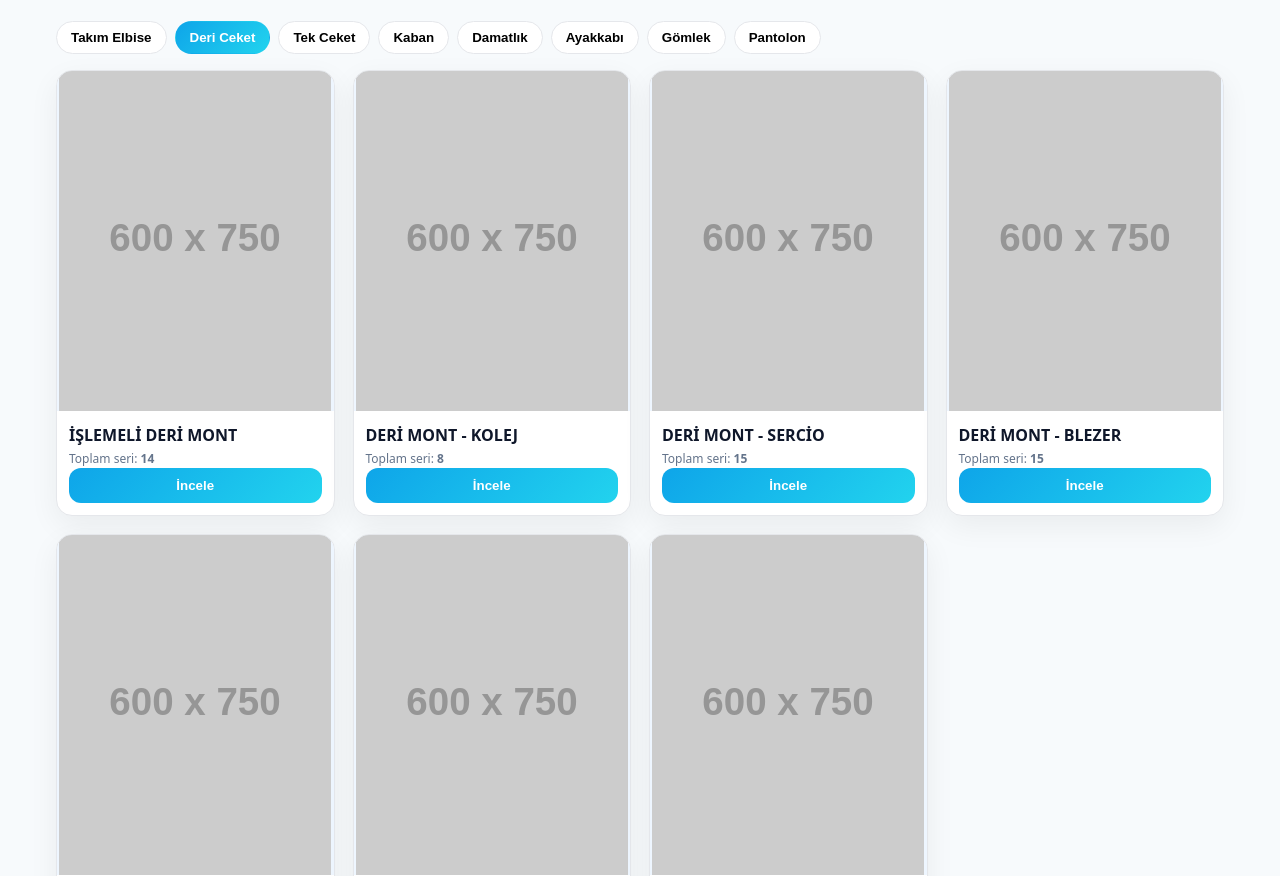
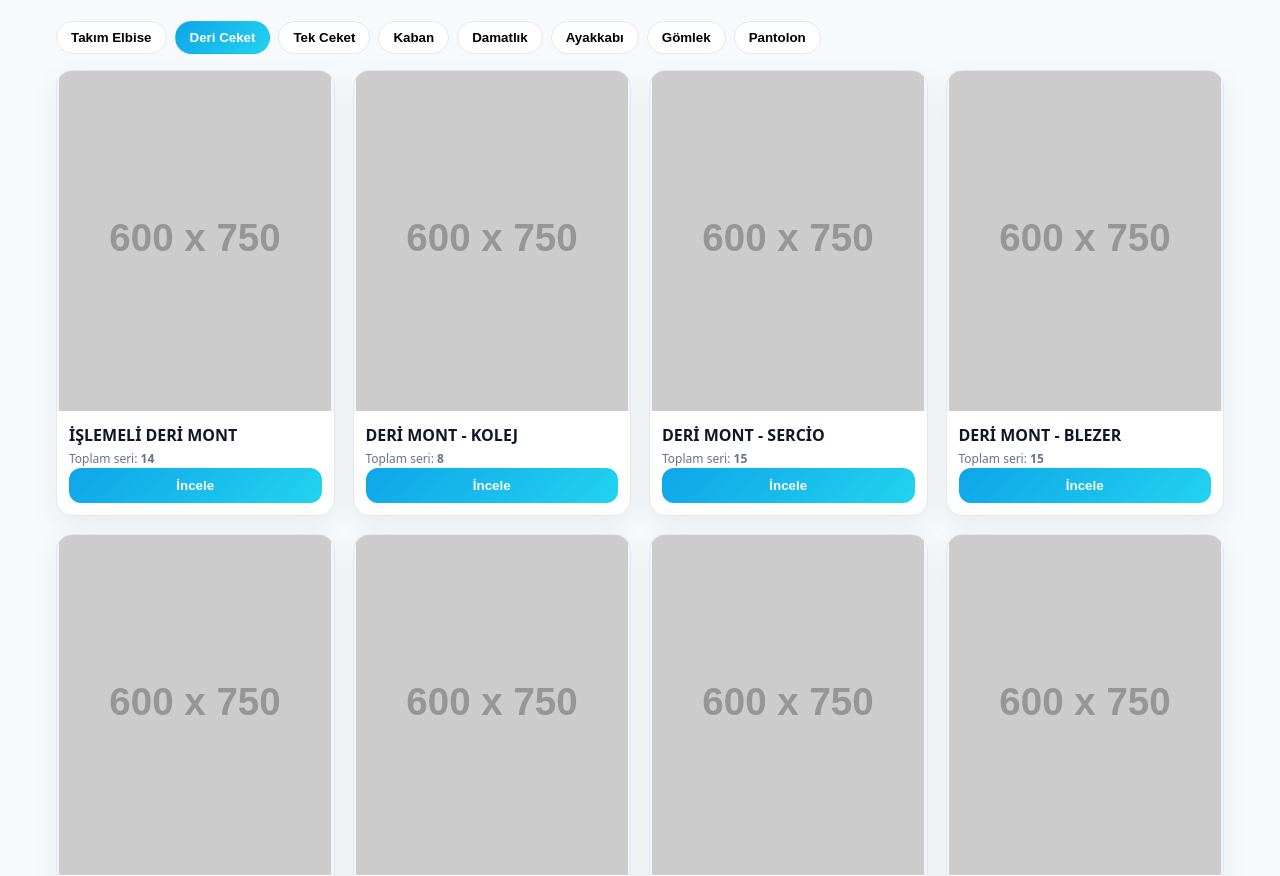
Before and after one commit to aksekilibekir4/Wenitto, a plain HTML site: page index.html in a window 1280 px wide. Shown: the part 76-952 px from the top of the page. Drawn offline with Linux system fonts and the light colour scheme; placeholder pictures from the web are drawn by us.

Commit message:
Update index.html

```diff
--- a/index.html
+++ b/index.html
@@ -229,6 +229,50 @@ const MODELS = [
     ]
   },
 
+  {
+    cat:"Deri Ceket",
+    model:"WN04RF006",
+    name:"DERİ MONT İ.MODEL",
+    sizes:[...SIZE_SET],
+    variants:[
+      { color:"Kahve",  sku:"WN04RF006-KAH",  img:"https://via.placeholder.com/600x750?text=WN04SF053-KAH",
+        stockMap:{ "2XL":5, "L":5, "M":5, "XL":5, "S":5 } },
+      { color:"Siyah",  sku:"WN04RF006-SIY",  img:"https://via.placeholder.com/600x750?text=WN04SF053-SIY",
+        stockMap:{ "2XL":6, "L":6, "M":6, "XL":6, "S":6 } },
+      { color:"Taba",  sku:"WN04RF006-TAB",  img:"https://via.placeholder.com/600x750?text=WN04SF053-SIY",
+        stockMap:{ "2XL":5, "L":5, "M":5, "XL":5, "S":5 } },
+
+    ]
+  },
+
+  {
+    cat:"Deri Ceket",
+    model:"WN04SF053",
+    name:"DERİ MONT - BİKER",
+    sizes:[...SIZE_SET],
+    variants:[
+      { color:"Kahve",  sku:"WN04SF053-KAH",  img:"https://via.placeholder.com/600x750?text=WN04SF053-KAH",
+        stockMap:{ "3XL":5, "2XL":5, "L":5, "M":5, "XL":5 } },
+      { color:"Siyah",  sku:"WN04SF0533-SIY",  img:"https://via.placeholder.com/600x750?text=WN04SF053-SIY",
+        stockMap:{ "3XL":7, "2XL":7, "L":7, "M":7, "XL":7 } },
+       { color:"Taba",  sku:"WN04SF053-TAB",  img:"https://via.placeholder.com/600x750?text=WN04SF053-SIY",
+        stockMap:{ "3XL":5, "2XL":5, "L":5, "M":5, "XL":5 } },
+    ]
+  },
+  {
+    cat:"Deri Ceket",
+    model:"WN04SF052",
+    name:"DERİ MONT - ŞİŞME",
+    sizes:[...SIZE_SET],
+    variants:[
+      { color:"Kahve",  sku:"WN04SF053-KAH",  img:"https://via.placeholder.com/600x750?text=WN04SF053-KAH",
+        stockMap:{ "3XL":7, "2XL":7, "L":7, "M":7, "XL":7, "S":7 } },
+      { color:"Siyah",  sku:"WN04SF0533-SIY",  img:"https://via.placeholder.com/600x750?text=WN04SF053-SIY",
+        stockMap:{ "3XL":11, "2XL":11, "L":11, "M":11, "XL":11, "S":11 } },
+       { color:"Taba",  sku:"WN04SF053-TAB",  img:"https://via.placeholder.com/600x750?text=WN04SF053-SIY",
+        stockMap:{ "3XL":10, "2XL":10, "L":10, "M":10, "XL":10, "S":10 } },
+    ]
+  },
 
   /* Diğer kategorilerde de örnek model istersek buraya ekleyebiliriz */
 ];
```
